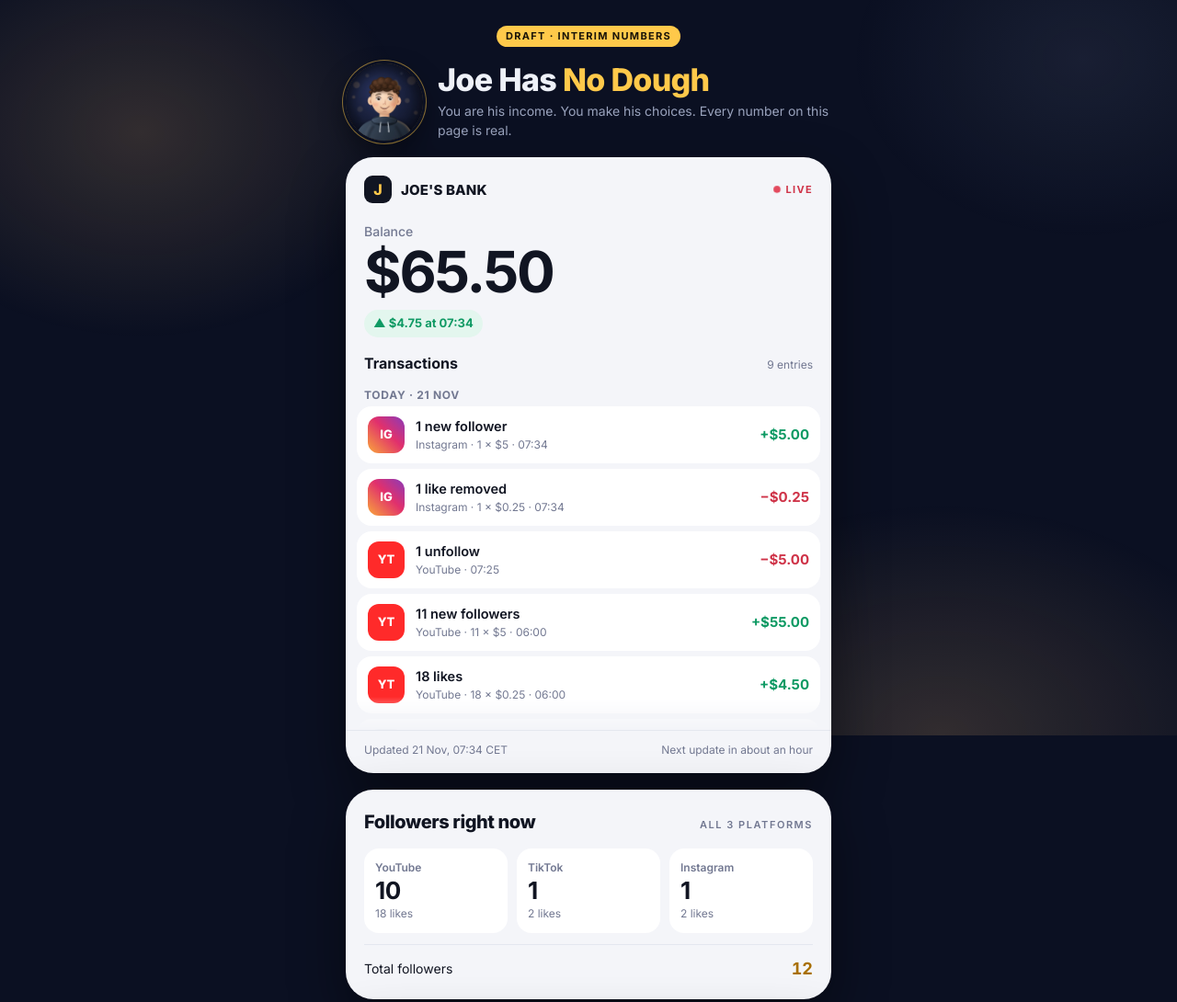
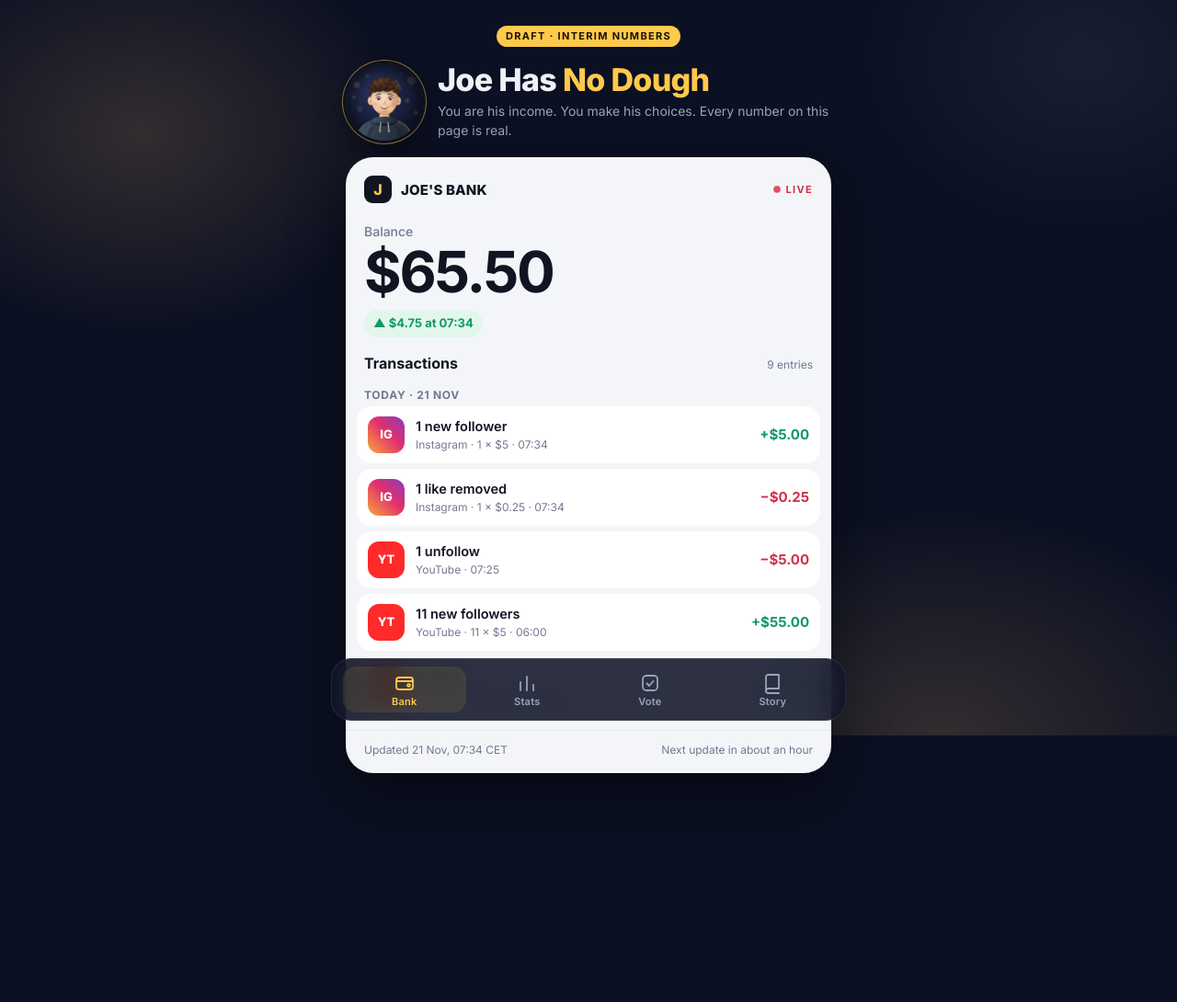
Before and after one commit to Joehasnodough/joehasnodough-site, a plain HTML site: page index.html in a window 1280 px wide. Shown: the top 1090 px of the page at 92% size. After the commit the page ends 937 px from the top, so only its background shows below. Drawn offline with Linux system fonts and the light colour scheme.

Commit message:
Update page

```diff
--- a/index.html
+++ b/index.html
@@ -3,6 +3,15 @@
 <head>
 <meta charset="utf-8">
 <meta name="viewport" content="width=device-width, initial-scale=1, viewport-fit=cover">
+<link rel="manifest" href="manifest.webmanifest">
+<link rel="apple-touch-icon" href="apple-touch-icon.png">
+<link rel="icon" href="icon-192.png">
+<meta name="theme-color" content="#0b1022">
+<meta name="apple-mobile-web-app-capable" content="yes">
+<meta name="mobile-web-app-capable" content="yes">
+<meta name="apple-mobile-web-app-status-bar-style" content="black-translucent">
+<meta name="apple-mobile-web-app-title" content="Joe">
+<script>if('serviceWorker' in navigator)addEventListener('load',()=>navigator.serviceWorker.register('sw.js').catch(()=>{}));</script>
 <style>:root{padding-top:env(safe-area-inset-top,0px);padding-bottom:env(safe-area-inset-bottom,0px)}body{margin:0;font:14px system-ui,-apple-system,sans-serif}img{max-width:100%}[hidden]{display:none!important}</style>
 </head>
 <body>
@@ -132,8 +141,20 @@ h1,h2,.q{font-family:var(--text);letter-spacing:-.02em}
 .count{background:#fff6dd;border-color:#f1d48a}.count .num{color:var(--gold-ink)}
 .dayc .d,.dayc a,.rule b{color:var(--gold-ink)}
 .dayc.next{background:transparent;border:1px dashed #cdd2de}.dayc.next p{color:var(--app-muted)}
+/* Reiter-Leiste unten wie in einer App */
+.wrap{padding-bottom:calc(96px + env(safe-area-inset-bottom,0px))}
+.tabbar{position:fixed;left:0;right:0;bottom:0;z-index:20;display:grid;grid-template-columns:repeat(4,1fr);
+  padding:8px max(12px,env(safe-area-inset-left,0px)) calc(8px + env(safe-area-inset-bottom,0px)) max(12px,env(safe-area-inset-right,0px));
+  background:rgba(11,16,34,.86);backdrop-filter:blur(16px);-webkit-backdrop-filter:blur(16px);border-top:1px solid var(--line)}
+.tabbar a{display:grid;justify-items:center;gap:3px;padding:6px 0;border-radius:14px;color:var(--muted);text-decoration:none;font:600 11px/1 var(--text);letter-spacing:.02em;transition:color .2s,background .2s}
+.tabbar svg{width:24px;height:24px;fill:none;stroke:currentColor;stroke-width:1.8;stroke-linecap:round;stroke-linejoin:round}
+.tabbar a.on{color:var(--gold);background:rgba(255,201,74,.10)}
+.tabbar a:focus-visible{outline:2px solid var(--gold);outline-offset:-2px}
+[data-tab]:not([hidden]){animation:tabin .35s cubic-bezier(.2,.9,.3,1.1)}
+@keyframes tabin{from{opacity:0;transform:translateY(8px)}to{opacity:1;transform:none}}
+@media (min-width:640px){.tabbar{left:50%;right:auto;transform:translateX(-50%);width:min(560px,100%);bottom:16px;border:1px solid var(--line);border-radius:22px;padding-bottom:8px}}
 @media (max-width:420px){.plat .f{font-size:22px}.tier{grid-template-columns:repeat(2,minmax(0,1fr))}.rules{grid-template-columns:1fr}}
-@media (prefers-reduced-motion:reduce){.live i,.tx,.skeleton .bal,.skeleton .tx{animation:none}.meter i{transition:none}.feed{scroll-behavior:auto}}
+@media (prefers-reduced-motion:reduce){.live i,.tx,.skeleton .bal,.skeleton .tx,[data-tab]:not([hidden]){animation:none}.meter i{transition:none}.feed{scroll-behavior:auto}}
 </style>
 
 <main class="wrap">
@@ -147,7 +168,7 @@ h1,h2,.q{font-family:var(--text);letter-spacing:-.02em}
     </div>
   </header>
 
-  <section class="bank skeleton" id="bank" aria-labelledby="bal-h">
+  <section class="bank skeleton" id="bank" data-tab="money" aria-labelledby="bal-h">
     <div class="bank-pad">
       <div class="bank-top">
         <span class="bank-name"><b aria-hidden="true">J</b>JOE'S BANK</span>
@@ -165,13 +186,13 @@ h1,h2,.q{font-family:var(--text);letter-spacing:-.02em}
     <div class="bank-foot"><span id="updated">Updating…</span><span id="next"></span></div>
   </section>
 
-  <section class="panel" aria-labelledby="fol-h">
+  <section class="panel" data-tab="stats" aria-labelledby="fol-h">
     <div class="panel-head"><h2 id="fol-h">Followers right now</h2><span class="eyebrow">All 3 platforms</span></div>
     <div class="plats" id="plats"></div>
     <div class="total"><span>Total followers</span><span class="num" id="fol-total">–</span></div>
   </section>
 
-  <section class="panel" aria-labelledby="rent-h">
+  <section class="panel" data-tab="stats" aria-labelledby="rent-h">
     <div class="panel-head"><h2 id="rent-h">Rent: $900 in 30 days</h2><span class="eyebrow" id="rent-day">Day 1 of 30</span></div>
     <div class="meter" role="progressbar" aria-valuemin="0" aria-valuemax="900" aria-label="Rent saved" id="rent-meter"><i id="rent-bar"></i></div>
     <div class="meter-legend"><span class="num" id="rent-saved">–</span><span class="num" id="rent-left">–</span></div>
@@ -179,7 +200,7 @@ h1,h2,.q{font-family:var(--text);letter-spacing:-.02em}
     <p class="hint" id="tier-hint"></p>
   </section>
 
-  <section class="panel" aria-labelledby="vote-h">
+  <section class="panel" data-tab="vote" aria-labelledby="vote-h">
     <div class="panel-head"><h2 id="vote-h">Today's vote</h2><span class="eyebrow" id="vote-day">Day 1</span></div>
     <p class="q" id="vote-q">What does Joe do first?</p>
     <div class="opts" id="opts"></div>
@@ -187,12 +208,12 @@ h1,h2,.q{font-family:var(--text);letter-spacing:-.02em}
     <p class="hint">Comment A, B, C or your own idea under the latest video. The most-liked comment wins, as long as it's legal and possible.</p>
   </section>
 
-  <section class="panel" aria-labelledby="story-h">
+  <section class="panel" data-tab="story" aria-labelledby="story-h">
     <div class="panel-head"><h2 id="story-h">The story so far</h2><span class="eyebrow">Season 1</span></div>
     <div class="days" id="story"></div>
   </section>
 
-  <section class="panel" aria-labelledby="rules-h">
+  <section class="panel" data-tab="story" aria-labelledby="rules-h">
     <div class="panel-head"><h2 id="rules-h">How Joe makes money</h2></div>
     <div class="rules">
       <div class="rule"><b>$5</b><span>per new follower</span></div>
@@ -201,7 +222,7 @@ h1,h2,.q{font-family:var(--text);letter-spacing:-.02em}
     </div>
   </section>
 
-  <footer class="foot">
+  <footer class="foot" data-tab="story">
     <div class="links">
       <a href="https://www.youtube.com/@joehasnodough" target="_blank" rel="noopener">YouTube</a>
       <a href="https://www.tiktok.com/@joehasnodough" target="_blank" rel="noopener">TikTok</a>
@@ -210,6 +231,25 @@ h1,h2,.q{font-family:var(--text);letter-spacing:-.02em}
     <span>Joe is a fictional character. Followers, likes and the balance are counted from the real accounts. Not financial advice.</span>
   </footer>
 </main>
+
+<nav class="tabbar" aria-label="Sections">
+  <a href="#money" data-go="money"><svg viewBox="0 0 24 24" aria-hidden="true"><rect x="3" y="6" width="18" height="13" rx="3"/><path d="M3 10h18"/><circle cx="16.5" cy="14.5" r="1.4"/></svg><span>Bank</span></a>
+  <a href="#stats" data-go="stats"><svg viewBox="0 0 24 24" aria-hidden="true"><path d="M5 20V11M12 20V5M19 20v-6"/></svg><span>Stats</span></a>
+  <a href="#vote" data-go="vote"><svg viewBox="0 0 24 24" aria-hidden="true"><rect x="4" y="4" width="16" height="16" rx="4"/><path d="M8.5 12.5l2.5 2.5 4.5-5"/></svg><span>Vote</span></a>
+  <a href="#story" data-go="story"><svg viewBox="0 0 24 24" aria-hidden="true"><path d="M5 5.5A2.5 2.5 0 0 1 7.5 3H19v15H7.5A2.5 2.5 0 0 0 5 20.5z"/><path d="M5 20.5A2.5 2.5 0 0 0 7.5 23H19"/></svg><span>Story</span></a>
+</nav>
+
+<script>
+// Reiter: #money (Standard), #stats, #vote, #story – Auswahl bleibt im Link, damit man direkt auf einen Reiter verlinken kann
+(function(){
+  const TABS=['money','stats','vote','story'];
+  function show(){const h=location.hash.slice(1),t=TABS.includes(h)?h:'money';
+    document.querySelectorAll('[data-tab]').forEach(el=>el.hidden=el.dataset.tab!==t);
+    document.querySelectorAll('.tabbar a').forEach(a=>{const on=a.dataset.go===t;a.classList.toggle('on',on);if(on)a.setAttribute('aria-current','page');else a.removeAttribute('aria-current')});
+    window.scrollTo({top:0,behavior:'instant'in window?'instant':'auto'})}
+  window.addEventListener('hashchange',show);show();
+})();
+</script>
 
 <script>
 (function(){
```
